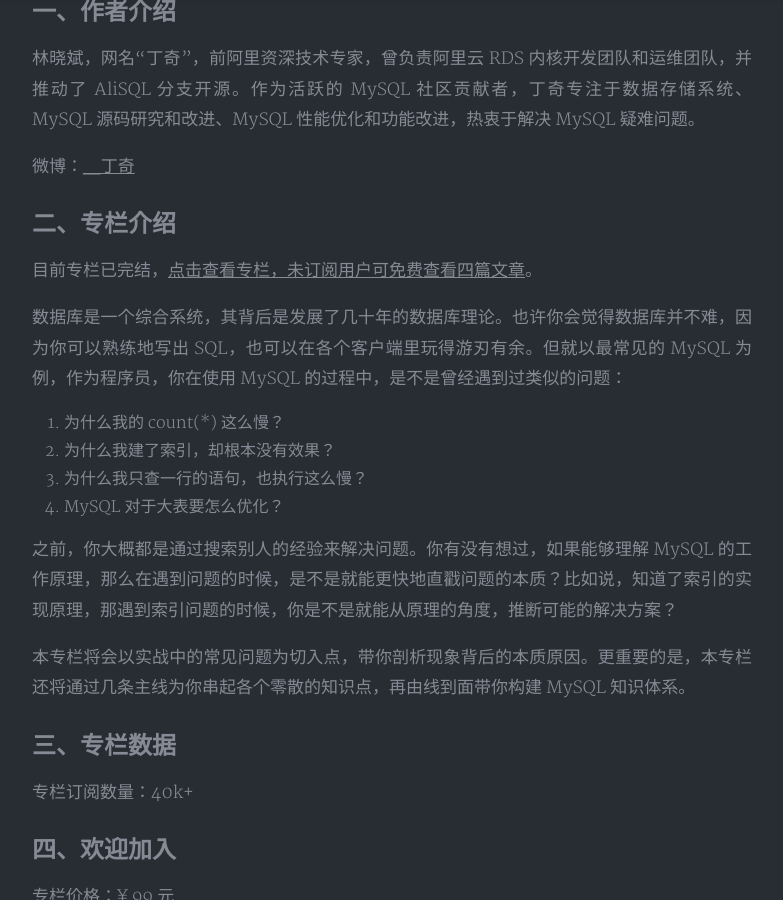
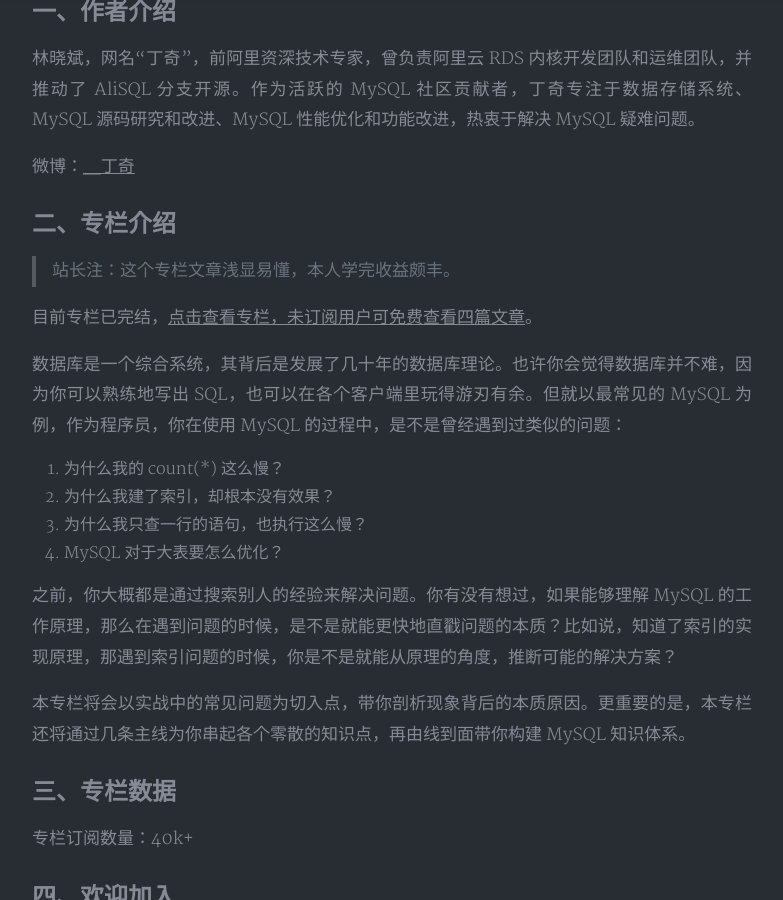
Before and after one commit to 9526xu/9526xu.github.io, a Jekyll site: the page built from _posts/2019-10-14-mysql-dq.md, in a window 1280 px wide and 900 px high, scrolled down 402 px. Shown: the whole window, without its empty margins (248-1031 px from the left). Built offline with Jekyll 4.4.1, drawn with Linux system fonts in a browser that asks for light colours; nearby versions of some CDN libraries; a style sheet for code colours, icons or effects is not loaded.

Commit message:
更新文章

```diff
--- a/_posts/2019-10-14-mysql-dq.md
+++ b/_posts/2019-10-14-mysql-dq.md
@@ -13,6 +13,8 @@
 微博：[__丁奇](https://weibo.com/tdingqi)
 
 ## 二、专栏介绍
+
+> 站长注：这个专栏文章浅显易懂，本人学完收益颇丰。
 
 目前专栏已完结，[点击查看专栏，未订阅用户可免费查看四篇文章](https://time.geekbang.org/column/intro/139)。
 
```
